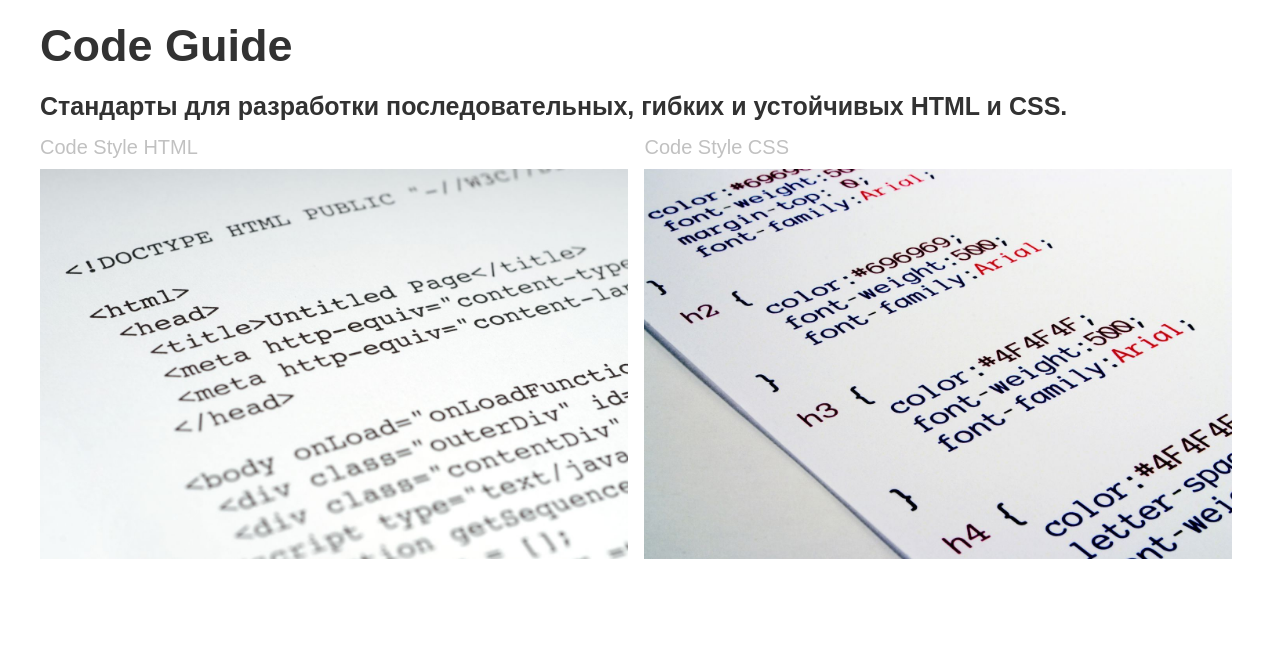
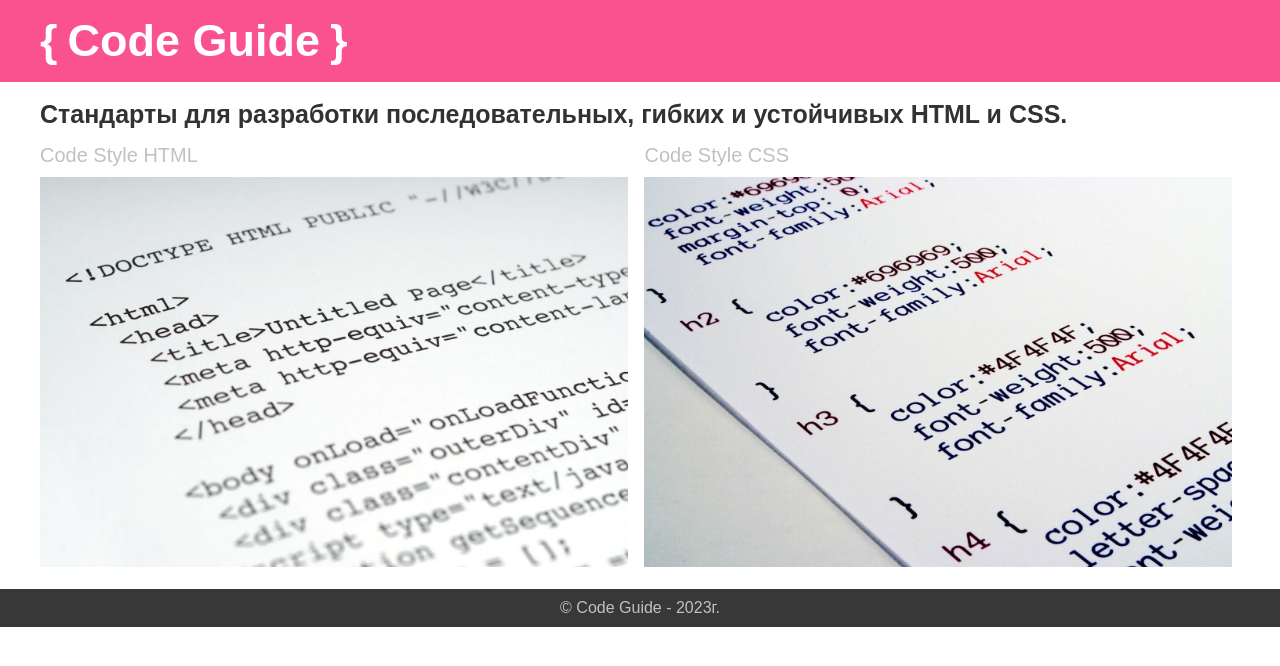
Before and after one commit to TatianaYakushonok/code-style, a plain HTML site: page index.html in a window 1280 px wide. Drawn offline with Linux system fonts and the light colour scheme.

Commit message:
feat: add footer (Mon, 25 Sep 2023 10:19:25 +0700)

```diff
--- a/index.html
+++ b/index.html
@@ -41,5 +41,11 @@
       </div>
     </section>
   </main>
+
+  <footer class="footer">
+    <div class="container">
+      <p>&copy; Code Guide - 2023г.</p>
+    </div>
+  </footer>
 </body>
 </html>
--- /dev/null
+++ b/styles/footer.css
@@ -0,0 +1,6 @@
+.footer {
+  padding: 10px 0;
+  text-align: center;
+  color: #c1c1c1;
+  background-color: #383838;
+}
--- a/styles/guide.css
+++ b/styles/guide.css
@@ -1,3 +1,6 @@
+.guide {
+  padding: 18px 0;
+}
 
 .guide-title {
   font-size: 25px;
--- a/styles/header.css
+++ b/styles/header.css
@@ -1,7 +1,21 @@
 .header {
-  padding: 20px 0;
+  padding: 15px 0;
+  color: #fff;
+  background-color: #FA528F;
 }
 
 .header-title {
   font-size: 45px;
 }
+
+.header-title::before {
+  content: '\007B';
+  display: inline-block;
+  padding-right: 10px;
+}
+
+.header-title::after {
+  content: '\007D';
+  display: inline-block;
+  padding-left: 10px;
+}
--- a/styles/index.css
+++ b/styles/index.css
@@ -1,3 +1,4 @@
 @import "style.css";
 @import "header.css";
 @import "guide.css";
+@import "footer.css";
--- a/styles/style.css
+++ b/styles/style.css
@@ -38,3 +38,5 @@ a {
   margin: 0 auto;
   padding: 0 30px;
 }
+
+/*f9faea, f0f8ff, #fefaef, #FA528F*/
```
